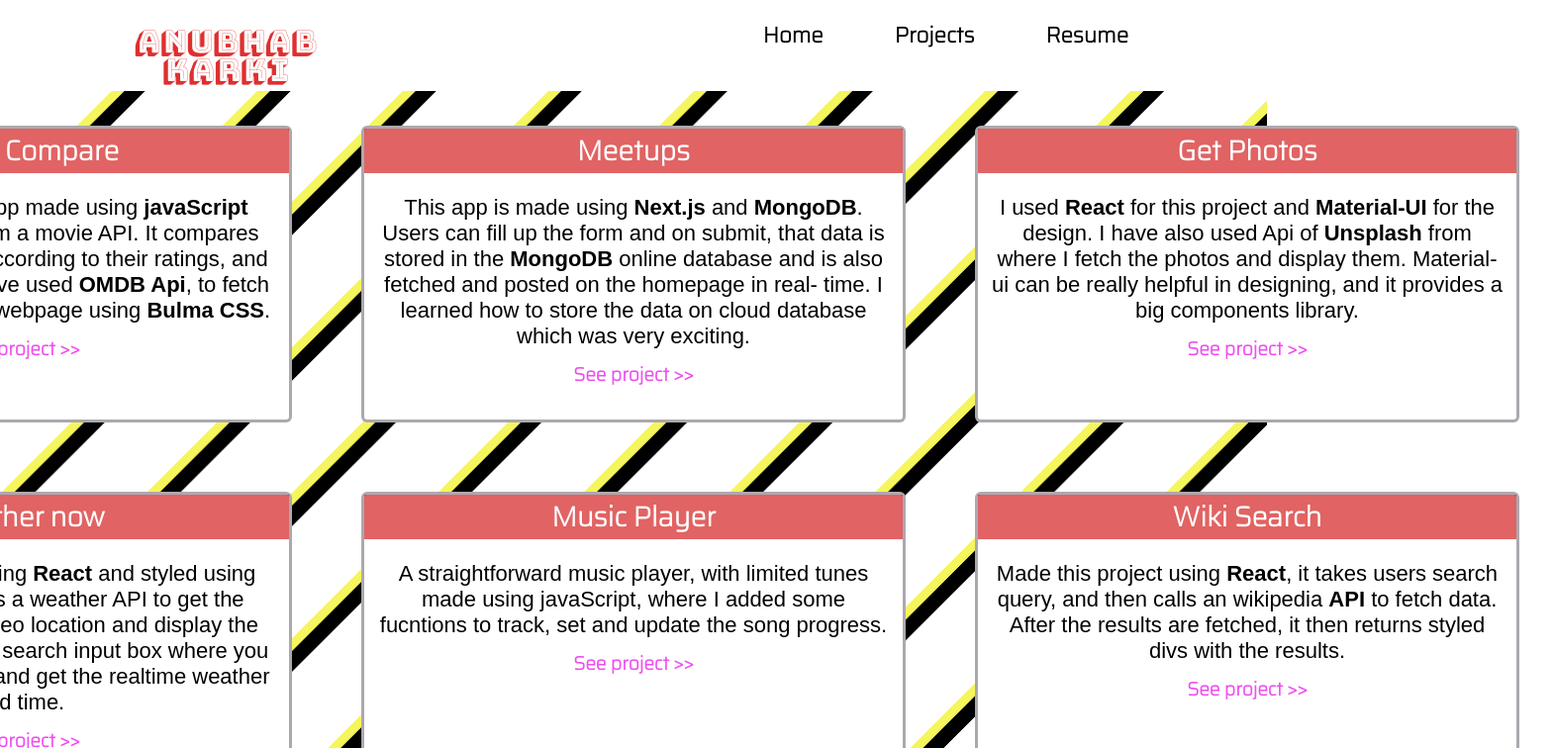
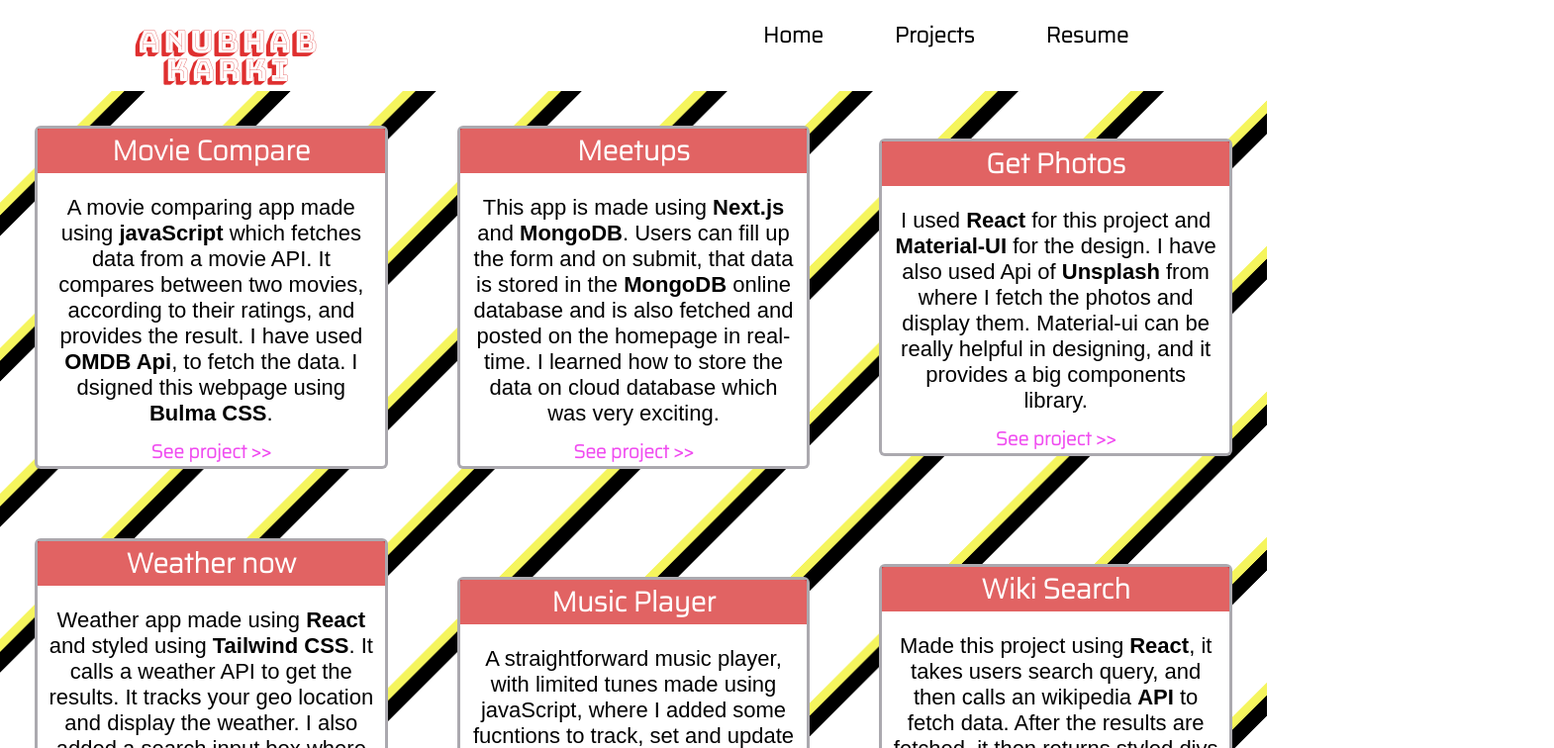
Before and after one commit to bhubhik/portfolio, a Next.js app: page /projects in a window 1280 px wide. Shown: the top 756 px of the page at 99% size, 1570 px wide, since content can reach past the window. Built offline with nearby package versions, Linux system fonts and the light colour scheme; a web font is replaced by a local one.

Commit message:
Responsive

```diff
--- a/src/components/ProjectBody.module.css
+++ b/src/components/ProjectBody.module.css
@@ -1,4 +1,5 @@
 .projectBody {
+  width: 100%;
   margin-top: 70px;
   display: flex;
   flex-direction: column;
@@ -26,7 +27,7 @@
 
 .card {
   height: 388px;
-  width: 600px;
+  width: 500px;
   margin: 60px;
 
   transition: width 1s, height 1s;
@@ -73,7 +74,7 @@
 
 @media only screen and (min-width: 900px) {
   .card:hover {
-    width: 710px;
+    width: 600px;
     height: 430px;
   }
   .card:hover .description {
--- a/src/components/projectPage/ProjectPage.module.css
+++ b/src/components/projectPage/ProjectPage.module.css
@@ -44,8 +44,8 @@
   border-radius: 6px;
   text-align: center;
   margin: 35px;
-  width: 550px;
-  height: 300px;
+  width: auto;
+  height: auto;
   background-color: rgb(255, 255, 255);
   transition: box-shadow 0.6s;
 }
```
